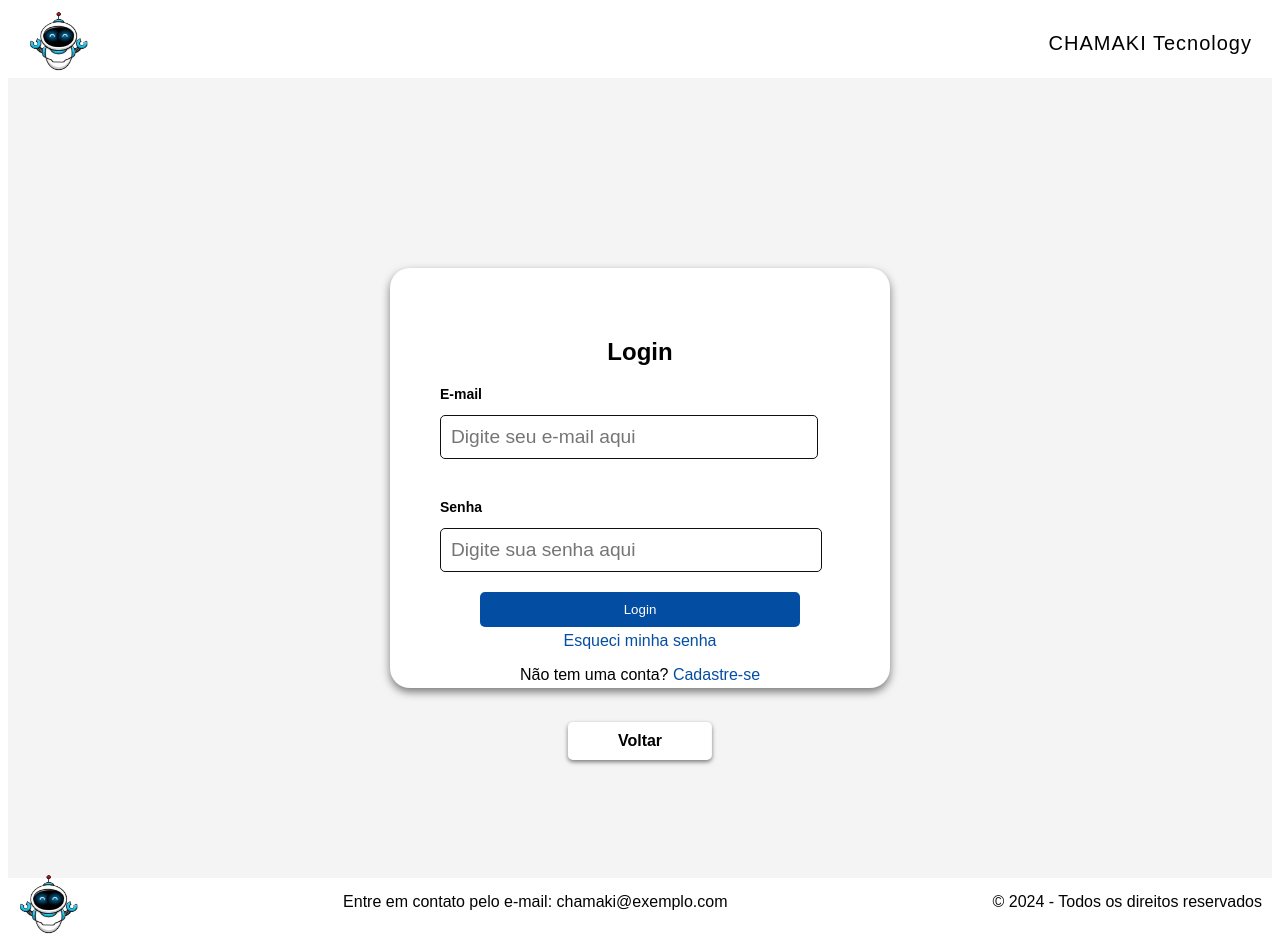
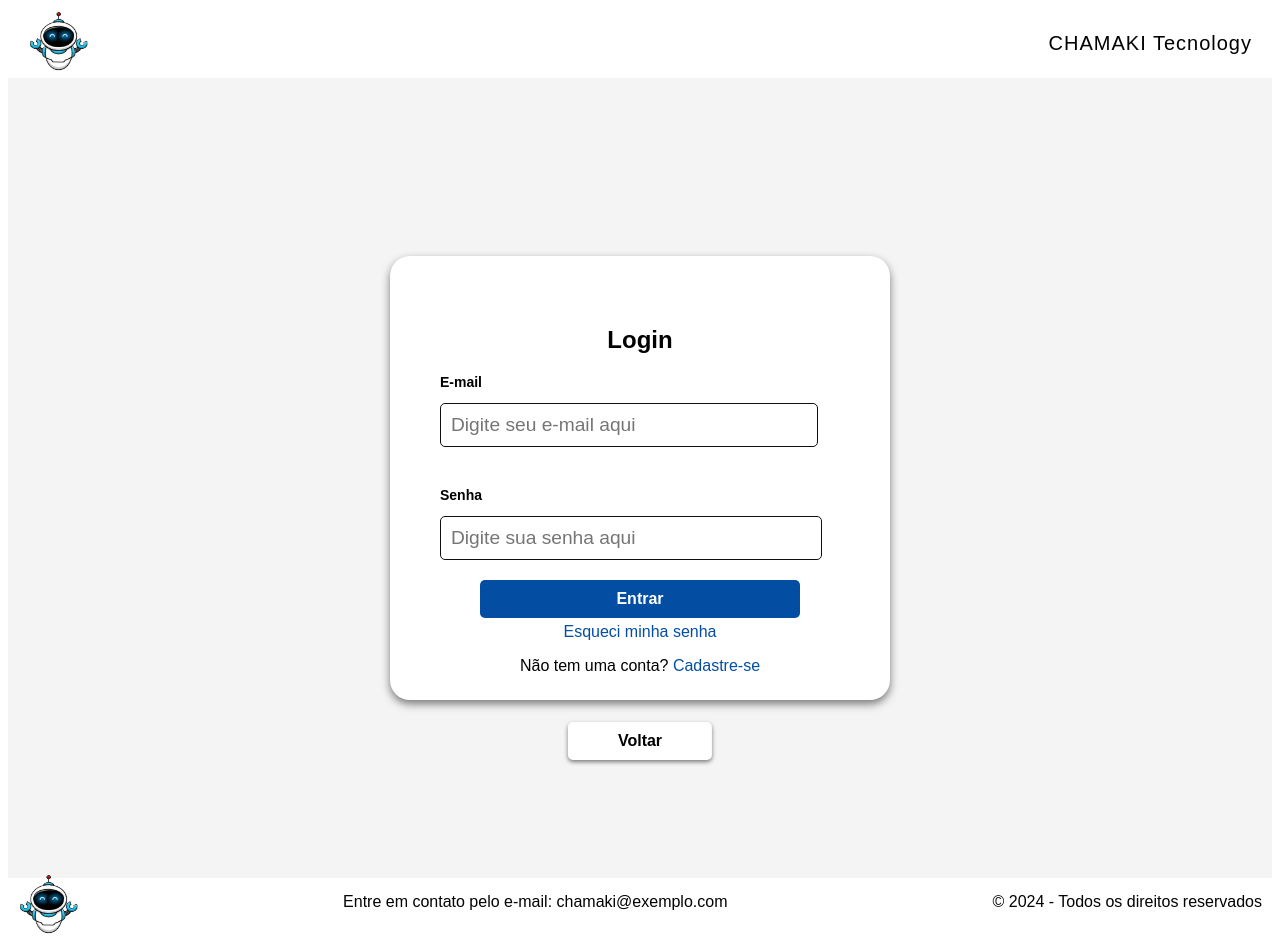
Before and after one commit to Anafcamargo/ProjetoIntegrador, a React (Create React App) app: page /Login in a window 1280 px wide. Built offline with nearby package versions, Linux system fonts and the light colour scheme.

Commit message:
ajuste da box login e do button

```diff
--- a/src/estilo/estilo.css
+++ b/src/estilo/estilo.css
@@ -587,7 +587,7 @@ footer {
   box-shadow: 0 4px 8px rgba(0, 0, 0, 0.5);
   text-align: center;
   width: 400px;
-  height: 40vh;
+  height: 43vh;
 }
 
 .input-group {
@@ -613,12 +613,14 @@ footer {
 .login-button {
   background-color: #034EA3;
   color: white;
-  padding: 10px 10px;
+  padding: 10px;
   border: none;
   border-radius: 5px;
   cursor: pointer;
   width: 80%;
   margin-bottom: 5px;
+  font-size: medium;
+  font-weight: bolder;
 
 }
 
@@ -949,7 +951,7 @@ position: absolute;
 /*-----Tela do Usuario-----*/
 
 .BodyUsuario {
-  font-family: Arial, sans-serif;
+  transition: transform 0.5s ease; /* Animação suave */
   background-color: #f7f7f7;
   color: #333;
   text-align: center;
--- a/src/paginas/Login.tsx
+++ b/src/paginas/Login.tsx
@@ -31,7 +31,7 @@ function Login(){
 
 
 
-      <button type="submit" className="login-button">Login</button>
+      <button type="submit" className="login-button">Entrar</button>
 
       </form>
 
```
